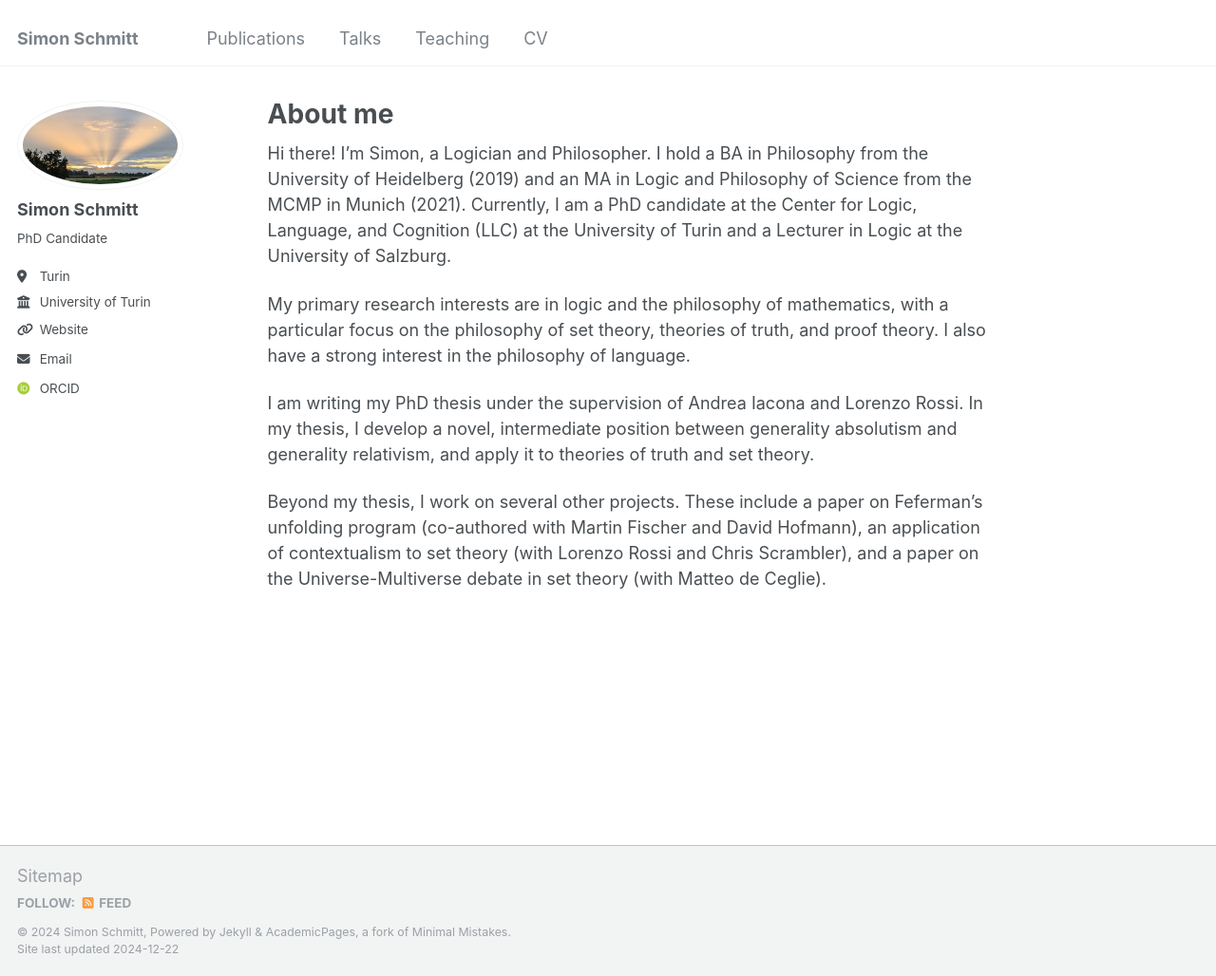
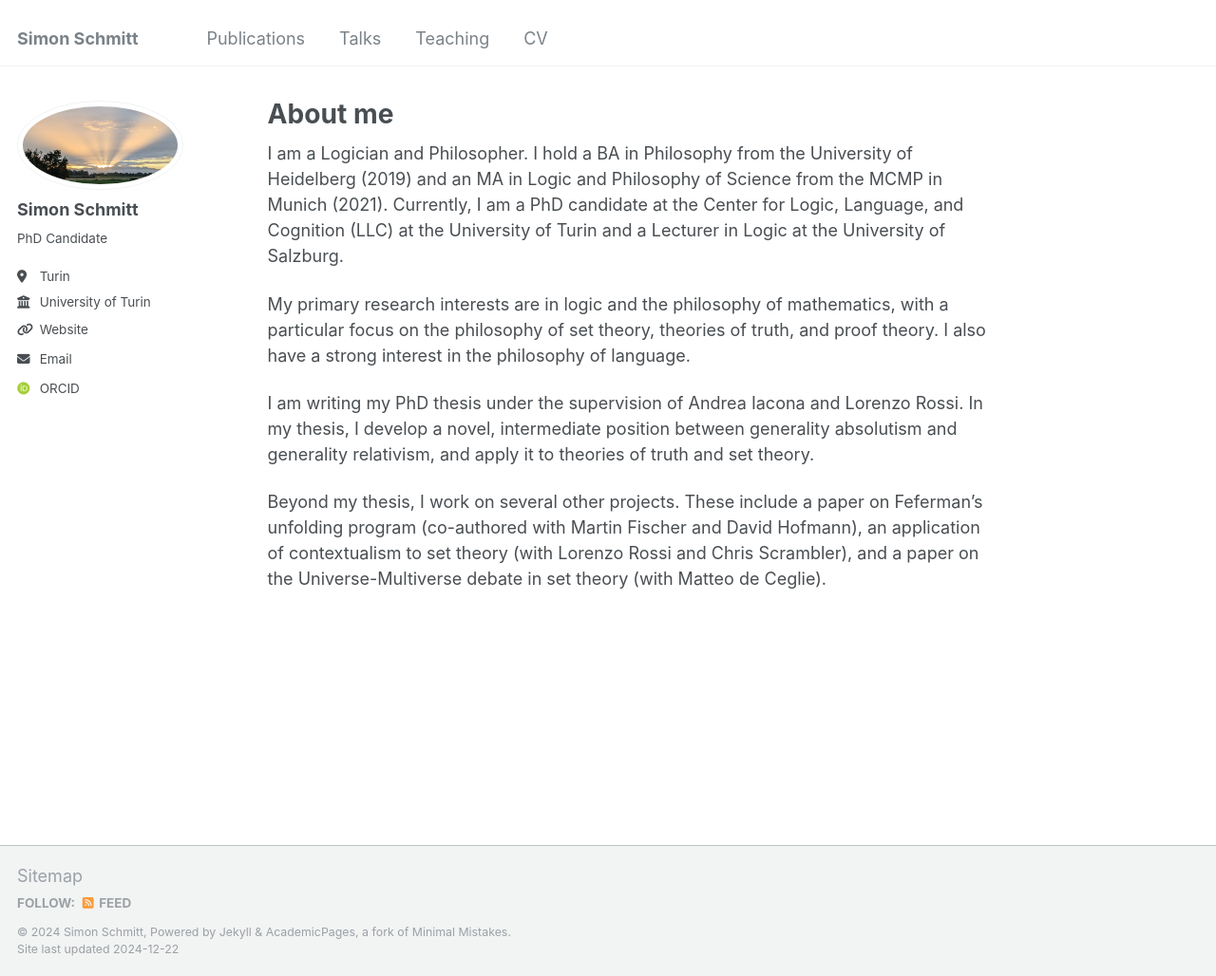
Before and after one commit to SimSchmitt/SimonSchmitt, a Jekyll site: the page built from _pages/about.md, in a window 1280 px wide and 1028 px high. Shown: the whole window at 95% size. Built offline with Jekyll 4.4.1, drawn with Linux system fonts in a browser that asks for light colours; some web fonts are replaced.

Commit message:
about.md

```diff
--- a/_pages/about.md
+++ b/_pages/about.md
@@ -6,7 +6,8 @@ redirect_from:
   - /about/
   - /about.html
 ---
-Hi there! I'm Simon, a Logician and Philosopher. I hold a BA in Philosophy from the University of Heidelberg (2019) and an MA in Logic and Philosophy of Science from the MCMP in Munich (2021). Currently, I am a PhD candidate at the Center for Logic, Language, and Cognition (LLC) at the University of Turin and a Lecturer in Logic at the University of Salzburg.
+
+I am a Logician and Philosopher. I hold a BA in Philosophy from the University of Heidelberg (2019) and an MA in Logic and Philosophy of Science from the MCMP in Munich (2021). Currently, I am a PhD candidate at the Center for Logic, Language, and Cognition (LLC) at the University of Turin and a Lecturer in Logic at the University of Salzburg.
 
 My primary research interests are in logic and the philosophy of mathematics, with a particular focus on the philosophy of set theory, theories of truth, and proof theory. I also have a strong interest in the philosophy of language.
 
```
